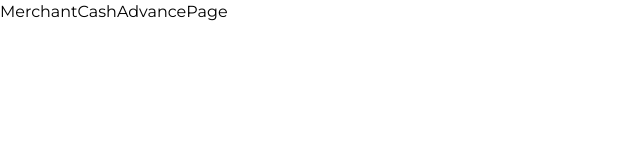
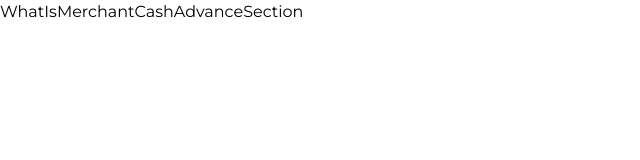
Before and after one commit to dewanwakilahmed/kesef-capital-group-v0, a Next.js app: page /financial-solutions/merchant-cash-advance in a window 1280 px wide. Shown: the top 160 px of the page, without its empty margins (0-640 px from the left). Built offline with nearby package versions, Linux system fonts and the light colour scheme.

Commit message:
Created What is Merchant Cash Advance section

```diff
--- a/app/financial-solutions/merchant-cash-advance/page.tsx
+++ b/app/financial-solutions/merchant-cash-advance/page.tsx
@@ -5,9 +5,14 @@ import { FC } from 'react';
 // Import CSS
 import './merchant-cash-advance-page.css';
 
+// Import Sections
+import WhatIsMerchantCashAdvanceSection from '@/sections/financial-solutions-page/merchant-cash-advance-page/what-is-section/WhatIsMerchantCashAdvanceSection';
+
 const MerchantCashAdvancePage: FC = () => {
   return (
-    <div className='merchant-cash-advance-page'>MerchantCashAdvancePage</div>
+    <div className='merchant-cash-advance-page'>
+      <WhatIsMerchantCashAdvanceSection />
+    </div>
   );
 };
 
--- /dev/null
+++ b/sections/financial-solutions-page/merchant-cash-advance-page/what-is-section/WhatIsMerchantCashAdvanceSection.tsx
@@ -0,0 +1,16 @@
+'use client';
+
+import { FC } from 'react';
+
+// Import CSS
+import './what-is-merchant-cash-advance-section.css';
+
+const WhatIsMerchantCashAdvanceSection: FC = () => {
+  return (
+    <section className='what-is-merchant-cash-advance-section'>
+      WhatIsMerchantCashAdvanceSection
+    </section>
+  );
+};
+
+export default WhatIsMerchantCashAdvanceSection;
--- /dev/null
+++ b/sections/financial-solutions-page/merchant-cash-advance-page/what-is-section/what-is-merchant-cash-advance-section.css
@@ -0,0 +1,2 @@
+.what-is-merchant-cash-advance-section {
+}
```
